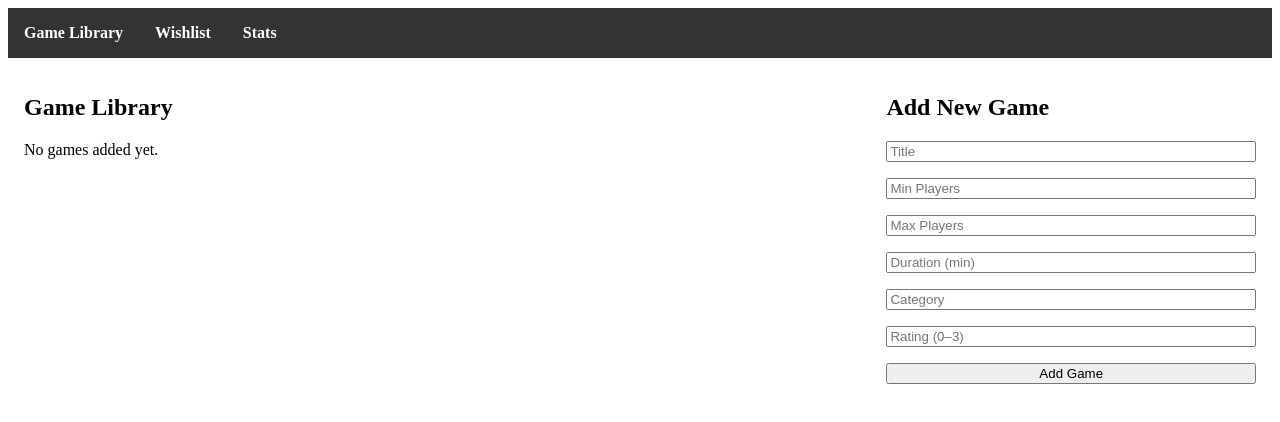
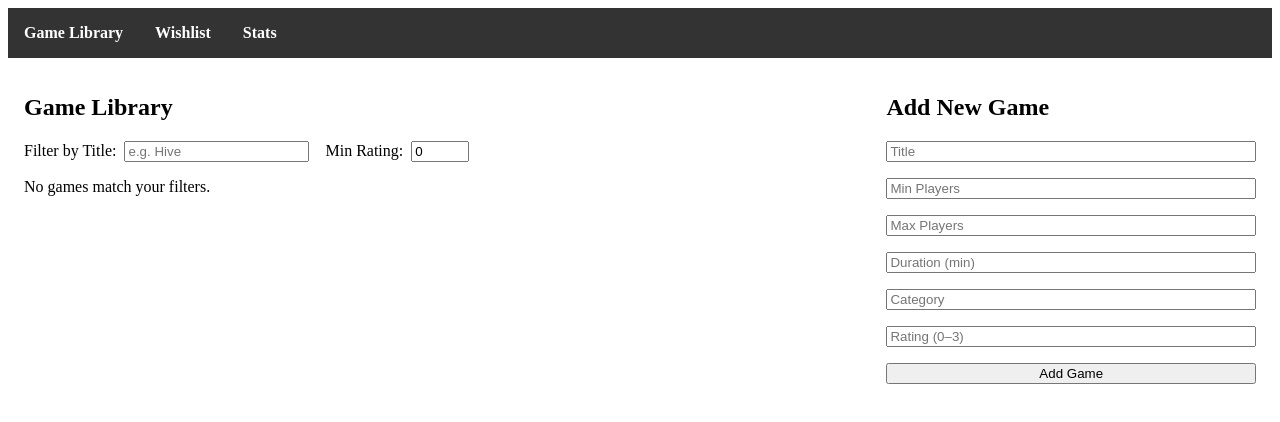
Before and after one commit to alexlehner3868/BoardGameLibrary, a React (Vite) app: page / in a window 1280 px wide. Shown: the top 422 px of the page. Built offline with nearby package versions, Linux system fonts and the light colour scheme.

Commit message:
Add filter by title and min rating

```diff
--- a/src/components/GameList.jsx
+++ b/src/components/GameList.jsx
@@ -1,23 +1,63 @@
 // src/components/GameList.jsx
-import React from "react";
+import React, { useState } from "react";
 
 const GameCard = ({ game }) => (
   <div style={{ border: "1px solid #ccc", padding: "1rem", marginBottom: "1rem", borderRadius: "8px" }}>
     <h3>{game.title}</h3>
     <p><strong>Players:</strong> {game.minPlayers}–{game.maxPlayers}</p>
     <p><strong>Duration:</strong> {game.duration} min</p>
-    <p><strong>Category:</strong> {game.category}</p>
+    <p><strong>Category:</strong> {Array.isArray(game.category) ? game.category.join(", ") : game.category}</p>
     <p><strong>Rating:</strong> {game.rating}/3</p>
   </div>
 );
 
-export default function GameList({ games }) {
+export default function GameList({ games = [] }) {
+  const [titleFilter, setTitleFilter] = useState("");
+  const [minRatingFilter, setMinRatingFilter] = useState(0);
+
+  const filteredGames = games.filter((game) => {
+    const gameTitle = Array.isArray(game.title)
+      ? game.title.join(", ")
+      : (game.title || "");
+
+    const matchesTitle =
+      titleFilter === "" ||
+      gameTitle.toLowerCase().includes(titleFilter.toLowerCase());
+
+    const matchesRating = game.rating >= minRatingFilter;
+    return matchesTitle && matchesRating;
+  });
+
   return (
     <div>
-      {games.length === 0 ? (
-        <p>No games added yet.</p>
+      <div style={{ marginBottom: "1rem", display: "flex", gap: "1rem", alignItems: "center" }}>
+        <label>
+          Filter by Title:
+          <input
+            type="text"
+            value={titleFilter}
+            onChange={(e) => setTitleFilter(e.target.value)}
+            placeholder="e.g. Hive"
+            style={{ marginLeft: "0.5rem" }}
+          />
+        </label>
+        <label>
+          Min Rating:
+          <input
+            type="number"
+            min="0"
+            max="3"
+            value={minRatingFilter}
+            onChange={(e) => setMinRatingFilter(Number(e.target.value))}
+            style={{ marginLeft: "0.5rem", width: "50px" }}
+          />
+        </label>
+      </div>
+
+      {filteredGames.length === 0 ? (
+        <p>No games match your filters.</p>
       ) : (
-        games.map((game, index) => <GameCard key={index} game={game} />)
+        filteredGames.map((game, index) => <GameCard key={index} game={game} />)
       )}
     </div>
   );
```
